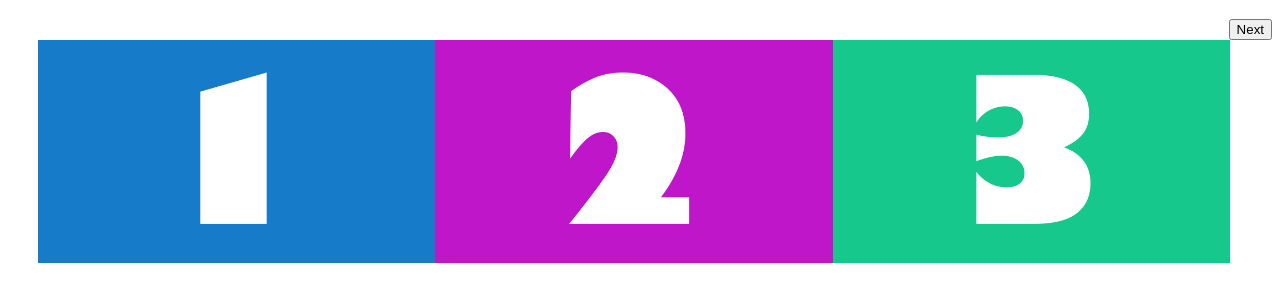
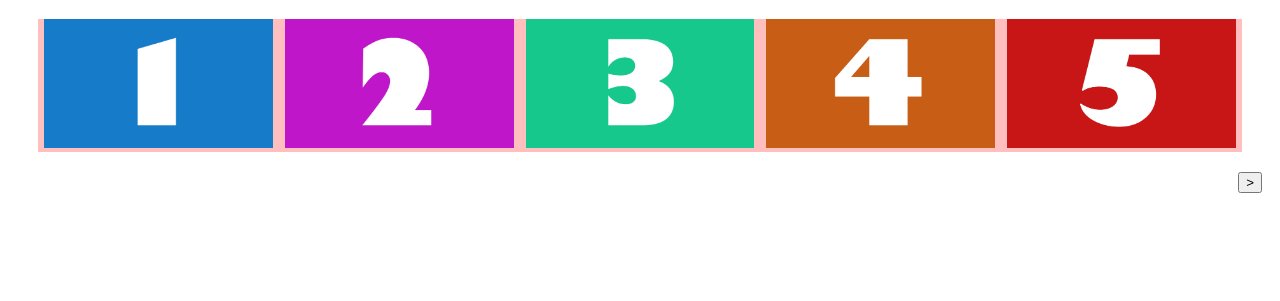
Before and after one commit to SapientNitroLA/carousel-planning, a website: page index.html in a window 1280 px wide. Shown: the part 61-362 px from the top of the page. Drawn offline with Linux system fonts and the light colour scheme.

Commit message:
element size fixing and event testing

```diff
--- a/index.html
+++ b/index.html
@@ -19,6 +19,15 @@
 		.carousel-container {
 			clear: both;
 		}
+		li {
+			background-color: rgba(255,0,0,0.25);
+		}
+		img {
+			width: 95%;
+			margin-left: 5px;
+			margin-right: 5px;
+
+		}
 	</style>
 
 </head>
@@ -26,6 +35,11 @@
 	<h1 id="title">Example Carousel</h1>
 	<div id="carousel-wrapper">
 		<ul id="example-carousel">
+			<li class="carousel-item"><img src="library/images/test-image-1.jpg" alt="" /></li>
+			<li class="carousel-item"><img src="library/images/test-image-2.jpg" alt="" /></li>
+			<li class="carousel-item"><img src="library/images/test-image-3.jpg" alt="" /></li>
+			<li class="carousel-item"><img src="library/images/test-image-4.jpg" alt="" /></li>
+			<li class="carousel-item"><img src="library/images/test-image-5.jpg" alt="" /></li>
 			<li class="carousel-item"><img src="library/images/test-image-1.jpg" alt="" /></li>
 			<li class="carousel-item"><img src="library/images/test-image-2.jpg" alt="" /></li>
 			<li class="carousel-item"><img src="library/images/test-image-3.jpg" alt="" /></li>
@@ -49,16 +63,18 @@
 		document.addEventListener('DOMContentLoaded', function() {
 			var options = {
 				parent: document.getElementById("example-carousel"),
-				increment: 3,
+				increment: 5,
 				incrementMode: 'tile',
-				encapsulateControls: false,
+				encapsulateControls: true,
 				wrapperDelta: 10,
 				viewportDelta: 20,
+				prevText: '<',
+				nextText: '>',
 				preFrameChange: function() {
-					console.log("options: preFrameChange()");
+					//console.log("options: preFrameChange()");
 				},
 				postFrameChange: function() {
-					console.log("options: postFrameChange()");
+					//console.log("options: postFrameChange()");
 				}
 			}
 			var carousel = core( featureA );
--- a/library/js/core-feature-a.js
+++ b/library/js/core-feature-a.js
@@ -5,22 +5,32 @@ var featureA = {
 
 	// Default
 	setup: function( api ) {
-        console.log( '[' + this.id  + ']', 'execute setup' );
+		console.log( '[' + this.id	+ ']', 'execute setup' );
 
 		api.subscribe( 'afterInit', this.custom );
+		api.subscribe( 'preFrameChange', this.preFrameChange );
+		api.subscribe( 'postFrameChange', this.postFrameChange );
+	},
+
+	preFrameChange: function( api ) {
+		console.log( '[' + this.id	+ ']', 'pre-frame animation' );
+	},
+
+	postFrameChange: function( api ) {
+		console.log( '[' + this.id	+ ']', 'post-frame animation' );
 	},
 
 	// Default
 	destroy: function( api ) {
-        console.log( this.id, 'execute destroy' );
+		console.log( '[' + this.id	+ ']', 'execute destroy' );
 	},
 
 	custom: function( api ) {
-        console.log( '[' + this.id  + ']', 'execute custom' );
+		console.log( '[' + this.id	+ ']', 'execute custom' );
 
 		api.data.init = true;
 
-        console.log( '[' + this.id  + ']', 'core.state.init:', api.state( 'init' ) );
+		console.log( '[' + this.id	+ ']', 'core.state.init:', api.state( 'init' ) );
 		api.publish( 'update' );
 	}
 }
--- a/library/js/core.js
+++ b/library/js/core.js
@@ -26,10 +26,6 @@
  * carousel1.init(options);
  *
  *
- *
- *
- *
- * $('.carousel').tileCarousel();
  * @title Example #1: Default Instantiation
  * @syntax javascript
  * @desc Instantiation using default settings: single item carousel, one tile displayed at a time, advances one tile at a time, does not loop and does not display pagination. Note: the `carousel` class is not required for instantiation - any selector can be used.
@@ -39,6 +35,8 @@
  * @option Number increment Number of tiles to display per frame. Default is 1.
  * @option String incrementMode Whether to move the carousel by frame or single tile. Accepted values are `frame` and `tile`. Default is `frame`.
  * @option Boolean encapsulateControls Default is `false`. If `true`, a wrapper is placed around the prev/next links and pagination and centered.
+ * @option String prevText Default is `Previous`. Set controls previous button text.
+ * @option String nextText Default is `Next`. Set controls next button text.
  * @option Number wrapperDelta Change wrapper width by this pixel value. Default is 0.
  * @option Number viewportDelta Change viewport width by this pixel value. Default is 0.
  * @option Number tileDelta Change tile padding by this pixel value. Default is 0.
@@ -58,8 +56,7 @@
 
 			[
 				'libary/js/x',
-				'library/js/vendor/lodash.min',
-				'library/js/vendor/jquery'
+				'library/js/vendor/lodash.min'
 			],
 
 			factory
@@ -69,13 +66,12 @@
 		// Browser globals
 		root.carousel = factory(
 			 	root.X,
-			 	root._,
-			 	root.jQuery
+			 	root._
 			 );
 	}
 }(
 	this,
-	function( x, _, jQuery ) {
+	function( x, _ ) {
 
 	'use strict';
 
@@ -209,19 +205,8 @@
 			// Build out the frames and state object
 			this.state = this.normalizeState();
 
-
-
-
-
-
 			wrapper.style.margin = options.wrapperDelta + 'px';
 			viewport.style.margin = options.viewportDelta + 'px';
-/*
-			wrapper.style.width = this.state.tileWidth * options.increment + options.wrapperDelta + 'px';
-			viewport.style.width = this.state.tileWidth * options.increment + options.viewportDelta + 'px';
-			carousel.style.width = this.state.tileWidth * this.state.curTileLength + 'px';
-			viewport.scrollLeft = this.state.offset;
-*/
 
 			this.buildNavigation();
 
@@ -240,29 +225,22 @@
 				this.addEvent( panels[ i ], 'blur', this.focusHandler );
 			}
 
-
-			document.addEventListener( 'preFrameEvent', preEvHandler, true );
-			document.addEventListener( 'preFrameEvent', function(evt) {
-			    console.log(evt.detail);
-			}, false );
-			function preEvHandler( e ) {
-				console.log( e );
-			}
 		},
 
 		focusHandler: function( e ) {
+
 			var cls = ' state-focus';
-			if ( e.type === 'focus' ) {
-				e.target.className = e.target.className + cls;
-			} else {
-				e.target.className = e.target.className.replace( cls, '' );
-			}
+
+			if ( e.type === 'focus' ) e.target.className = e.target.className + cls;
+			else e.target.className = e.target.className.replace( cls, '' );
+
 		},
 
 		cache: function( key, value ) {
 
-			var cache = this.cacheObj,
-				query = cache[ key ] !== 'undefined' ? cache[ key ] : undefined;
+			var cache = this.cacheObj
+				, query = cache[ key ] !== 'undefined' ? cache[ key ] : undefined
+				;
 
 			if ( !value ) return query;
 
@@ -274,20 +252,20 @@
 
 		normalizeState: function() {
 
-			var index			= 0,
-				state			= this.state,
-				carousel		= this.carousel,
-				tileArr			= carousel.children,
-				origTiles		= tileArr,
-				firstTile		= tileArr[ 0 ],
-				tileWidth		= firstTile.offsetWidth,
-				tileHeight		= firstTile.offsetHeight,
-				options			= this.options,
-				increment		= options.increment,
-				origTileLength	= tileArr.length,
-				curTileLength	= origTileLength,
-				frameLength		= Math.ceil( curTileLength / increment ),
-				state = {
+			var index				= 0
+				, state				= this.state
+				, carousel			= this.carousel
+				, tileArr			= carousel.children
+				, origTiles			= tileArr
+				, firstTile			= tileArr[ 0 ]
+				, tileWidth			= firstTile.offsetWidth
+				, tileHeight		= firstTile.offsetHeight
+				, options			= this.options
+				, increment			= options.increment
+				, origTileLength	= tileArr.length
+				, curTileLength		= origTileLength
+				, frameLength		= Math.ceil( curTileLength / increment )
+				, state = {
 					index: index,
 					offset: 0,
 					spacers: 0,
@@ -308,7 +286,8 @@
 					prevFrame: [],
 					frameIndex: 0,
 					prevFrameIndex: 0
-				};
+				}
+				;
 
 			this.toggleAria( tileArr, 'add', 'carousel-panel' );
 
@@ -332,13 +311,13 @@
 			state.curFrame			= state.frameArr[ state.frameIndex ];
 			state.tileDelta			= ( increment * state.curFrameLength ) - state.curTileLength;
 
-			var tilePercent = Math.round( ( ( 100 / this.options.increment ) * 100) / 100 );
 
 			this.toggleAria( state.curFrame, 'remove' );
-
-			var tileStyle =
-				'width: ' + tilePercent + '%; ' +
-				'margin-right: ' + this.options.tileDelta + 'px;';
+			var tilePercent = ( parseInt( ( 100 / this.options.increment ) * 1000 ) ) / 1000
+				, tileStyle =
+					'width: ' + tilePercent + '%; ' +
+					'margin-right: ' + this.options.tileDelta + 'px;'
+				;
 
 			for ( var i = 0; i < tileArr.length; i++ ) {
 				tileArr[ 0 ].setAttribute( 'style', tileStyle );
@@ -352,17 +331,18 @@
 
 		updateState: function( index, animate ) {
 
-			var self			= this,
-				state			= self.state,
-				ops				= self.options,
-				increment		= ops.increment,
-				prevFrameIndex	= state.frameIndex,
-				index			= index > state.curTileLength - increment ? state.curTileLength - increment
-									: index < 0 ? 0
-									: index,
-				frameIndex		= Math.ceil( index / increment ),
-				isFirstFrame	= index === 0,
-				isLastFrame		= index === state.curTileLength - increment;
+			var self				= this
+				, state				= self.state
+				, ops				= self.options
+				, increment			= ops.increment
+				, prevFrameIndex	= state.frameIndex
+				, index				= index > state.curTileLength - increment ? state.curTileLength - increment
+										: index < 0 ? 0
+										: index
+				, frameIndex		= Math.ceil( index / increment )
+				, isFirstFrame		= index === 0
+				, isLastFrame		= index === state.curTileLength - increment
+				;
 
 			_.extend( this.state, {
 				index: index,
@@ -385,42 +365,26 @@
 
 		animate: function() {
 
-			var self = this,
-				state = self.state,
-				index = state.index,
-				targetIndex = index,
-				options = this.options,
-				carousel = this.element,
-				increment = options.increment,
-				tileWidth = state.tileWidth,
-				preFrameChange = options.preFrameChange,
-				postFrameChange = options.postFrameChange,
-				isFirst = index === 0,
-				isLast = index === ( state.curTileLength - increment );
+			var self = this
+				, state = self.state
+				, index = state.index
+				, targetIndex = index
+				, options = this.options
+				, carousel = this.element
+				, increment = options.increment
+				, tileWidth = state.tileWidth
+				, preFrameChange = options.preFrameChange
+				, postFrameChange = options.postFrameChange
+				, isFirst = index === 0
+				, isLast = index === ( state.curTileLength - increment )
+				;
 
 
 
-			// !TODO: Re-work extension event system
-			//self.carousel.trigger( 'preFrameChange', [ state ] );
+			// Publish animation begin and call pre-animation option
+			this.x.publish( 'preFrameChange' );
 			preFrameChange && preFrameChange.call( self, state );
 
-			var preEvent = document.createEvent( 'MessageEvent' );
-			preEvent.initEvent( 'preFrameEvent', true, true, state );
-
-/*
-			var evt = document.createEvent("CustomEvent");
-			evt.initCustomEvent("MyEventType", true, true, "Any Object Here");
-			window.dispatchEvent(evt);
-*/
-
-			document.dispatchEvent( preEvent, [ state ] );
-			//var preEvent = new CustomEvent( 'preFrameEvent', state );
-			//document.dispatchEvent( preEvent );
-			/*
-			target.addEventListener( "custom", xEventHandler, true );
-			var target = document.getElementById( "target" );
-			e.initEvent( "custom", true, true );
-			*/
 
 			carousel.setAttribute( 'class', 'state-busy' );
 			self.toggleAria( state.tileArr, 'remove' );
@@ -431,18 +395,16 @@
 			carousel.className.replace( /\bstate-busy\b/, '' );
 
 
-			// !TODO: Re-work extension event system
-			//self.carousel.trigger( 'postFrameChange', [ state ] );
+			// Publish animation end and call post-animation option
+			this.x.publish( 'postFrameChange' );
 			postFrameChange && postFrameChange.call( self, state );
-			var postEvent = document.createEvent( "HTMLEvents" );
-			postEvent.initEvent( 'postFrameEvent', true, true );
-			document.dispatchEvent( postEvent, [ state ] );
 
 		},
 
 		lazyloadImages: function( start, stop ) {
-			var self = this,
-				tiles = self.state.tileObj;
+			var self = this
+				, tiles = self.state.tileObj
+				;
 
 			if ( this.lazyloadCache[ start ] ) return;
 
@@ -462,33 +424,36 @@
 
 		buildNavigation: function() {
 
-			var text,
-				self			= this,
-				state			= this.state,
-				index			= state.index,
-				wrapper			= self.wrapper,
-				options			= self.options,
-				increment		= options.increment,
-				controls		= tmplControls.cloneNode( true ),
-				controlsParent	= tmplControlsParent.cloneNode( true ),
-				controlsWrapper = options.encapsulateControls ? controls : wrapper,
-				viewport		= self.viewport,
-				viewportWidth	= state.tileWidth * options.increment + options.viewportDelta;
+			var text
+				, self				= this
+				, state				= this.state
+				, index				= state.index
+				, wrapper			= self.wrapper
+				, options			= self.options
+				, increment			= options.increment
+				, controls			= tmplControls.cloneNode( true )
+				, controlsParent	= tmplControlsParent.cloneNode( true )
+				, controlsWrapper 	= options.encapsulateControls ? controls : wrapper
+				, viewport			= self.viewport
+				, viewportWidth		= state.tileWidth * options.increment + options.viewportDelta
+				, prevFrame			= 'prevFrame'
+				, nextFrame			= 'nextFrame'
+				;
 
 			text = options.prevText;
 			self.prev = tmplPN.cloneNode( true );
-			self.prev.setAttribute( 'class', 'prevFrame' );
+			self.prev.setAttribute( 'class', prevFrame );
 			self.prev.innerHTML = text;
 
 			text = options.nextText;
 			self.next = tmplPN.cloneNode( true );
-			self.next.setAttribute( 'class', 'nextFrame' );
+			self.next.setAttribute( 'class', nextFrame );
 			self.next.innerHTML = text;
 
 			self.prevDisabled = tmplPNDisabled.cloneNode( true );
-			self.prevDisabled.classList.add( 'prevFrame' );
+			self.prevDisabled.classList.add( prevFrame );
 			self.nextDisabled = tmplPNDisabled.cloneNode( true );
-			self.nextDisabled.classList.add( 'nextFrame' );
+			self.nextDisabled.classList.add( nextFrame );
 
 			// Set original buttons
 			self.prevBtn = self.prev;
@@ -540,14 +505,15 @@
 
 		updateNavigation: function() {
 
-			var prevDisabled,
-				nextDisabled,
-				self = this,
-				state = this.state,
-				index = state.index,
-				options = self.options,
-				isFirst = index === 0,
-				isLast = index + this.options.increment >= state.curTileLength;
+			var prevDisabled
+				, nextDisabled
+				, self = this
+				, state = this.state
+				, index = state.index
+				, options = self.options
+				, isFirst = index === 0
+				, isLast = index + this.options.increment >= state.curTileLength
+				;
 
 			prevDisabled = self.prevBtn !== self.prev;
 			nextDisabled = self.nextBtn !== self.next;
@@ -585,10 +551,11 @@
 
 		reset: function() {
 
-			var self = this,
-				state = self.state,
-				index = state.index,
-				options = self.options;
+			var self = this
+				, state = self.state
+				, index = state.index
+				, options = self.options
+				;
 
 			index = 0;
 
@@ -601,20 +568,21 @@
 
 		toggleAria: function( itemArray, operation, initClass ) {
 
-			var item,
-				classes,
-				i = 0,
-				self = this,
-				state = self.state,
-				length = itemArray.length,
-				ariaHClass = ' state-hidden',
-				ariaVClass = ' state-visible',
-				rAriaHClass = /\sstate-hidden/,
-				rAriaVClass = /\sstate-visible/,
-				rSpacerClass = /carousel-panel-spacer/,
-				add = operation === 'add' ? true : false,
-				initClass = initClass ? ' ' + initClass : '',
-				hasAriaInited = this.cache( 'hasAriaInited' );
+			var item
+				, classes
+				, i = 0
+				, self = this
+				, state = self.state
+				, length = itemArray.length
+				, ariaHClass = ' state-hidden'
+				, ariaVClass = ' state-visible'
+				, rAriaHClass = /\sstate-hidden/
+				, rAriaVClass = /\sstate-visible/
+				, rSpacerClass = /carousel-panel-spacer/
+				, add = operation === 'add' ? true : false
+				, initClass = initClass ? ' ' + initClass : ''
+				, hasAriaInited = this.cache( 'hasAriaInited' )
+				;
 
 			for ( ; i < length; i++ ) {
 
@@ -684,18 +652,3 @@
 		this: this
 	}
 });
-
-
-
-(function () {
-  function CustomEvent ( event, params ) {
-	params = params || { bubbles: false, cancelable: false, detail: undefined };
-	var evt = document.createEvent( 'CustomEvent' );
-	evt.initCustomEvent( event, params.bubbles, params.cancelable, params.detail );
-	return evt;
-   };
-
-  CustomEvent.prototype = window.CustomEvent.prototype;
-
-  window.CustomEvent = CustomEvent;
-})();
--- a/library/less/core.less
+++ b/library/less/core.less
@@ -17,10 +17,12 @@
 	float:left;
 	outline:none;
 	display:block;
+	text-align: center;
+	width: 100%;
 	/* border:1px dotted transparent; */
 }
 .carousel-viewport ul * > * {
-	width: 100%;
+	max-width: 100%;
 }
 .carousel-panel.state-focus {
 	border-color:#0069ff;
@@ -45,7 +47,7 @@
 COMPONENT CAROUSEL ACCESSIBILITY
 ---------------------------------*/
 .component-container {
-    border:1px dotted transparent !important;
+   /*  border:1px dotted transparent !important; */
 	&.state-focus {
 		border-color:#0069ff !important;
 	}
```
Also changed, not shown: library/css/core.css. Lines whose indentation alone changed are shown as unchanged.
